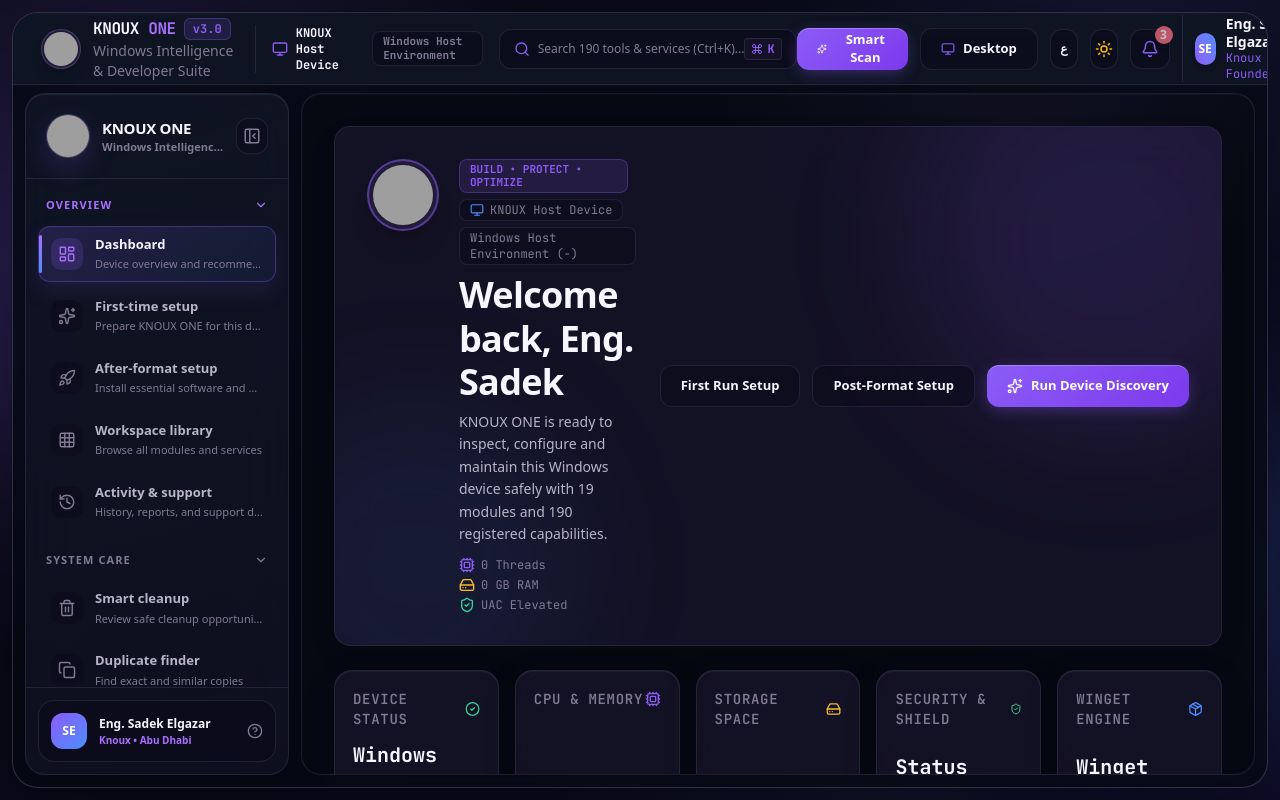
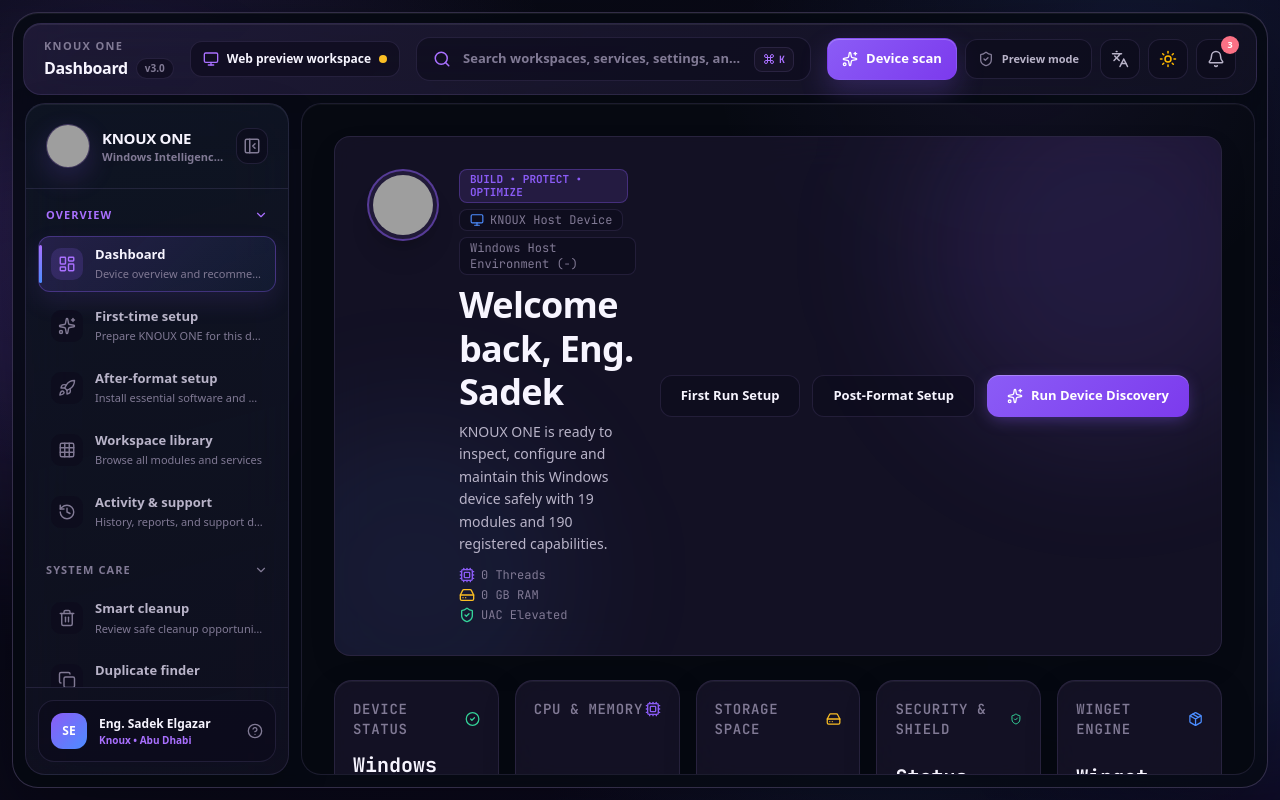
Before and after one commit to daynightae-cmyk/KNOUX-ONE, a React (Vite) app: page / in a window 1280 px wide. Built offline with nearby package versions, Linux system fonts and the light colour scheme; grey boxes are pictures that could not be loaded.

Commit message:
refactor: rebuild workspace command bar

```diff
--- a/src/components/layout/Header.tsx
+++ b/src/components/layout/Header.tsx
@@ -1,178 +1,149 @@
-/**
- * KNOUX ONE — Application Header / Titlebar Component
- */
+import React, { useMemo } from 'react';
+import {
+  Bell,
+  Command,
+  Languages,
+  Monitor,
+  Moon,
+  Search,
+  ShieldCheck,
+  Sparkles,
+  Sun,
+} from 'lucide-react';
+import { useKnoux } from '../../context/KnouxContext';
+import { NativeClient } from '../../services/nativeClient';
 
-import React from 'react';
-import { useKnoux } from '../../context/KnouxContext';
-import { OFFICIAL_LOGOS } from '../../data/brandAssets';
-import {
-  ShieldCheck,
-  Search,
-  Globe,
-  Sun,
-  Moon,
-  Bell,
-  Monitor,
-  Command,
-  Sparkles,
-  ShieldAlert,
-  SlidersHorizontal
-} from 'lucide-react';
+const ROUTE_TITLES: Record<string, { en: string; ar: string }> = {
+  dashboard: { en: 'Dashboard', ar: 'لوحة التحكم' },
+  'first-run': { en: 'First-time setup', ar: 'الإعداد لأول مرة' },
+  'post-format': { en: 'After-format setup', ar: 'إعداد ما بعد الفورمات' },
+  cleanup: { en: 'Smart cleanup', ar: 'التنظيف الذكي' },
+  duplicates: { en: 'Duplicate finder', ar: 'الملفات المكررة' },
+  storage: { en: 'Storage analyzer', ar: 'تحليل التخزين' },
+  startup: { en: 'Startup & services', ar: 'بدء التشغيل والخدمات' },
+  performance: { en: 'Performance center', ar: 'مركز الأداء' },
+  repair: { en: 'Windows repair', ar: 'إصلاح ويندوز' },
+  network: { en: 'Network & internet', ar: 'الشبكة والإنترنت' },
+  privacy: { en: 'Privacy center', ar: 'مركز الخصوصية' },
+  security: { en: 'Security center', ar: 'مركز الأمان' },
+  backup: { en: 'Backup & recovery', ar: 'النسخ والاستعادة' },
+  applications: { en: 'Applications & drivers', ar: 'البرامج والتعريفات' },
+  'file-tools': { en: 'File utilities', ar: 'أدوات الملفات' },
+  automation: { en: 'Automation & productivity', ar: 'الأتمتة والإنتاجية' },
+  developer: { en: 'Developer studio', ar: 'استوديو المطور' },
+  'project-tools': { en: 'Code & project tools', ar: 'أدوات الكود والمشروعات' },
+  diagnostics: { en: 'Logs & diagnostics', ar: 'السجلات والتشخيص' },
+  hardware: { en: 'Hardware health', ar: 'صحة الجهاز والمكونات' },
+  cloud: { en: 'Cloud & support', ar: 'السحابة والدعم' },
+  catalog: { en: 'Workspace library', ar: 'مكتبة مساحات العمل' },
+  settings: { en: 'Settings', ar: 'الإعدادات' },
+  about: { en: 'About KNOUX ONE', ar: 'عن كنوكس ون' },
+};
 
 export const Header: React.FC = () => {
   const {
+    currentRoute,
     theme,
     setTheme,
     language,
     setLanguage,
-    setCurrentRoute,
-    runtimeMode,
-    setRuntimeMode,
     setCommandPaletteOpen,
     runSmartScan,
     isScanning,
     notificationCount,
     clearNotifications,
     systemSpecs,
-    t
+    t,
   } = useKnoux();
 
+  const runtime = NativeClient.getRuntimeState();
+  const routeTitle = ROUTE_TITLES[currentRoute] ?? ROUTE_TITLES.dashboard;
+  const deviceLabel = useMemo(() => {
+    if (!runtime.available) return t('Web preview workspace', 'مساحة معاينة الويب');
+    return systemSpecs.computerName || t('Windows device', 'جهاز ويندوز');
+  }, [runtime.available, systemSpecs.computerName, t]);
+
   return (
-    <header className="h-18 border-b border-[var(--knoux-border)] bg-[var(--knoux-sidebar)] backdrop-blur-2xl px-5 md:px-7 flex items-center justify-between sticky top-0 z-40 select-none transition-all duration-200">
-      {/* Left: Branding & Global Search */}
-      <div className="flex items-center space-x-4 rtl:space-x-reverse">
-        {/* Circular Logo Emblem with Halo */}
-        <div
-          onClick={() => setCurrentRoute('brand-gallery')}
-          className="flex items-center space-x-3 rtl:space-x-reverse cursor-pointer group"
-          title={t('View Official KNOUX Branding & Assets', 'معرض هويّات وسكربتات كنوكس')}
-        >
-          <div className="relative w-10 h-10 rounded-full bg-[var(--knoux-surface-elevated)] border border-[var(--knoux-glass-border-strong)] p-0.5 flex items-center justify-center overflow-hidden shadow-lg group-hover:scale-105 transition-all duration-300 shrink-0">
-            <img
-              src={theme === 'dark' ? OFFICIAL_LOGOS.night.localPath : OFFICIAL_LOGOS.day.localPath}
-              onError={(e) => { (e.target as HTMLImageElement).src = theme === 'dark' ? OFFICIAL_LOGOS.night.remoteUrl : OFFICIAL_LOGOS.day.remoteUrl; }}
-              alt="KNOUX ONE Emblem"
-              className="w-full h-full object-cover rounded-full"
-            />
-          </div>
-          <div>
-            <div className="flex items-center space-x-2 rtl:space-x-reverse">
-              <span className="font-black text-base tracking-tight text-[var(--knoux-text)] font-mono group-hover:text-[var(--knoux-primary)] transition-colors">
-                KNOUX <span className="text-[var(--knoux-primary-bright)]">ONE</span>
-              </span>
-              <span className="text-xs px-2 py-0.5 rounded-md font-mono font-bold bg-[var(--knoux-primary)]/15 text-[var(--knoux-primary)] border border-[var(--knoux-primary)]/30">
-                v3.0
-              </span>
-            </div>
-            <p className="text-sm text-[var(--knoux-text-muted)] font-medium hidden sm:block">
-              {t('Windows Intelligence & Developer Suite', 'جناح ذكاء ويندوز والتطوير')}
-            </p>
+    <header className="knoux-topbar-shell flex shrink-0 items-center gap-4 px-4 md:px-5">
+      <div className="min-w-0 shrink-0">
+        <p className="text-[11px] font-bold uppercase tracking-[.12em] text-[var(--knoux-text-muted)]">KNOUX ONE</p>
+        <div className="mt-0.5 flex items-center gap-2 rtl:flex-row-reverse">
+          <h1 className="truncate text-[16px] font-black tracking-[-.02em] text-[var(--knoux-text)]">{t(routeTitle.en, routeTitle.ar)}</h1>
+          <span className="hidden rounded-full border border-[var(--knoux-border)] bg-[var(--knoux-surface-muted)] px-2 py-0.5 text-[10px] font-bold text-[var(--knoux-text-muted)] lg:inline-flex">v3.0</span>
         </div>
       </div>
 
-        {/* Device Context Chip */}
-        <div className="hidden lg:flex items-center space-x-2 rtl:space-x-reverse pl-4 border-l border-[var(--knoux-border)] text-xs font-mono text-[var(--knoux-text-muted)]">
-          <Monitor className="w-4 h-4 text-[var(--knoux-primary)] shrink-0" />
-          <span className="font-bold text-[var(--knoux-text)]">{systemSpecs.computerName}</span>
-          <span className="knoux-badge-muted">
-            {systemSpecs.osEdition}
-          </span>
+      <div className="hidden h-9 items-center gap-2 rounded-xl border border-[var(--knoux-border)] bg-[var(--knoux-surface-muted)] px-3 xl:flex rtl:flex-row-reverse">
+        <Monitor className="h-4 w-4 text-[var(--knoux-primary-bright)]" />
+        <span className="max-w-[170px] truncate text-[12px] font-bold text-[var(--knoux-text)]">{deviceLabel}</span>
+        <span className={`h-2 w-2 rounded-full ${runtime.available ? 'bg-[var(--knoux-success)] shadow-[0_0_12px_var(--knoux-success)]' : 'bg-[var(--knoux-warning)]'}`} />
       </div>
 
-        {/* Global Command Search Input (320-480px width) */}
       <button
+        type="button"
         onClick={() => setCommandPaletteOpen(true)}
-          className="hidden md:flex items-center justify-between w-72 lg:w-96 bg-[var(--knoux-surface-muted)] hover:bg-[var(--knoux-surface-elevated)] border border-[var(--knoux-border)] text-[var(--knoux-text-muted)] px-3.5 py-2 rounded-xl text-xs transition-all duration-200 group shadow-inner"
+        className="group mx-auto hidden min-h-[44px] min-w-0 max-w-[520px] flex-1 items-center gap-3 rounded-[14px] border border-[var(--knoux-border)] bg-[var(--knoux-surface-muted)] px-4 text-start transition hover:border-[var(--knoux-primary)]/35 hover:bg-[var(--knoux-surface-elevated)] md:flex rtl:flex-row-reverse"
       >
-          <div className="flex items-center space-x-2 rtl:space-x-reverse">
-            <Search className="w-4 h-4 text-[var(--knoux-primary)] group-hover:scale-110 transition-transform" />
-            <span className="truncate group-hover:text-[var(--knoux-text)]">
-              {t('Search 190 tools & services (Ctrl+K)...', 'ابحث في الـ 190 أداة وخدمة (Ctrl+K)...')}
+        <Search className="h-[18px] w-[18px] shrink-0 text-[var(--knoux-primary-bright)]" />
+        <span className="min-w-0 flex-1 truncate text-[13px] font-semibold text-[var(--knoux-text-muted)] group-hover:text-[var(--knoux-text-secondary)]">
+          {t('Search workspaces, services, settings, and activity…', 'ابحث في الأقسام والخدمات والإعدادات والعمليات…')}
         </span>
-          </div>
-          <kbd className="hidden lg:inline-flex items-center gap-1 bg-[var(--knoux-surface)] border border-[var(--knoux-border)] px-1.5 py-0.5 rounded text-xs font-mono font-bold text-[var(--knoux-primary)]">
-            <Command className="w-3 h-3" /> K
+        <kbd className="hidden items-center gap-1 rounded-lg border border-[var(--knoux-border)] bg-[var(--knoux-surface)] px-2 py-1 font-mono text-[10px] font-bold text-[var(--knoux-primary-bright)] lg:inline-flex">
+          <Command className="h-3 w-3" /> K
         </kbd>
       </button>
+
+      <div className="ms-auto flex shrink-0 items-center gap-2 rtl:me-auto rtl:ms-0 rtl:flex-row-reverse">
+        <button
+          type="button"
+          onClick={runSmartScan}
+          disabled={isScanning}
+          className="knoux-card-action knoux-card-action--primary hidden min-w-[128px] md:inline-flex"
+        >
+          <Sparkles className={`h-4 w-4 ${isScanning ? 'animate-spin' : ''}`} />
+          <span>{isScanning ? t('Reading device…', 'جاري قراءة الجهاز…') : t('Device scan', 'فحص الجهاز')}</span>
+        </button>
+
+        <div className="hidden min-h-[40px] items-center gap-2 rounded-xl border border-[var(--knoux-border)] bg-[var(--knoux-surface-muted)] px-3 lg:flex rtl:flex-row-reverse">
+          <ShieldCheck className={`h-4 w-4 ${runtime.available ? 'text-[var(--knoux-success)]' : 'text-[var(--knoux-text-muted)]'}`} />
+          <span className="text-[11px] font-bold text-[var(--knoux-text-secondary)]">{runtime.available ? t('Desktop runtime', 'بيئة سطح المكتب') : t('Preview mode', 'وضع المعاينة')}</span>
         </div>
 
-      {/* Right Controls & Runtime Badge */}
-      <div className="flex items-center space-x-2 sm:space-x-3 rtl:space-x-reverse">
-        {/* Quick Smart Scan Trigger */}
         <button
-          onClick={runSmartScan}
-          disabled={isScanning}
-          className="hidden sm:flex items-center space-x-2 rtl:space-x-reverse knoux-button-primary text-xs"
+          type="button"
+          onClick={() => setLanguage(language === 'en' ? 'ar' : 'en')}
+          className="grid h-10 w-10 place-items-center rounded-xl border border-[var(--knoux-border)] bg-[var(--knoux-surface-muted)] text-[var(--knoux-text-secondary)] transition hover:border-[var(--knoux-primary)]/35 hover:text-[var(--knoux-primary-bright)]"
+          title={t('Switch language', 'تبديل اللغة')}
         >
-          <Sparkles className={`w-4 h-4 ${isScanning ? 'animate-spin' : ''}`} />
-          <span>{isScanning ? t('Scanning System...', 'جاري الفحص...') : t('Smart Scan', 'فحص ذكي')}</span>
+          <Languages className="h-[18px] w-[18px]" />
         </button>
 
-        {/* Runtime Mode Switcher */}
-        <div>
-          {runtimeMode === 'desktop_elevated' ? (
-            <span className="knoux-badge-danger flex items-center space-x-1.5 rtl:space-x-reverse px-3 py-1.5 text-xs">
-              <ShieldAlert className="w-4 h-4 animate-pulse" />
-              <span className="hidden sm:inline">{t('Admin Elevated', 'مسؤول مرتفع')}</span>
-            </span>
-          ) : (
         <button
-              onClick={() => setRuntimeMode(runtimeMode === 'desktop' ? 'web' : 'desktop')}
-              className="knoux-button-secondary text-xs"
-              title={t('Toggle Desktop / Web preview runtime', 'تبديل وضع سطح المكتب / الويب')}
+          type="button"
+          onClick={() => setTheme(theme === 'dark' ? 'light' : 'dark')}
+          className="grid h-10 w-10 place-items-center rounded-xl border border-[var(--knoux-border)] bg-[var(--knoux-surface-muted)] text-[var(--knoux-text-secondary)] transition hover:border-[var(--knoux-primary)]/35 hover:text-[var(--knoux-primary-bright)]"
+          title={t('Switch theme', 'تبديل المظهر')}
         >
-              <Monitor className="w-3.5 h-3.5 text-[var(--knoux-primary)]" />
-              <span className="hidden sm:inline">{runtimeMode === 'desktop' ? t('Desktop', 'سطح المكتب') : t('Web', 'ويب')}</span>
-            </button>
-          )}
-        </div>
-
-        {/* Language Selector */}
-        <button
-          onClick={() => setLanguage(language === 'en' ? 'ar' : 'en')}
-          className="w-10 h-10 rounded-xl bg-[var(--knoux-surface-muted)] hover:bg-[var(--knoux-surface-elevated)] border border-[var(--knoux-border)] text-[var(--knoux-text)] font-mono font-bold text-xs flex items-center justify-center transition-all"
-          title={t('Switch to Arabic', 'التحويل إلى الإنجليزية')}
-        >
-          {language === 'en' ? 'ع' : 'EN'}
+          {theme === 'dark' ? <Sun className="h-[18px] w-[18px] text-amber-400" /> : <Moon className="h-[18px] w-[18px] text-indigo-600" />}
         </button>
 
-        {/* Theme Selector */}
         <button
-          onClick={() => setTheme(theme === 'dark' ? 'light' : 'dark')}
-          className="w-10 h-10 rounded-xl bg-[var(--knoux-surface-muted)] hover:bg-[var(--knoux-surface-elevated)] border border-[var(--knoux-border)] text-[var(--knoux-text)] flex items-center justify-center transition-all"
-          title={t('Toggle Light / Dark Theme', 'تبديل النمط الفاتح والداكن')}
+          type="button"
+          onClick={clearNotifications}
+          className="relative grid h-10 w-10 place-items-center rounded-xl border border-[var(--knoux-border)] bg-[var(--knoux-surface-muted)] text-[var(--knoux-text-secondary)] transition hover:border-[var(--knoux-primary)]/35 hover:text-[var(--knoux-primary-bright)]"
+          title={t('Notifications', 'الإشعارات')}
         >
-          {theme === 'dark' ? (
-            <Sun className="w-4.5 h-4.5 text-amber-400" />
-          ) : (
-            <Moon className="w-4.5 h-4.5 text-indigo-500" />
+          <Bell className="h-[18px] w-[18px]" />
+          {notificationCount > 0 && (
+            <span className="absolute -end-1 -top-1 grid h-[18px] min-w-[18px] place-items-center rounded-full bg-[var(--knoux-danger)] px-1 text-[9px] font-black text-white">{notificationCount}</span>
           )}
         </button>
 
-        {/* Notification Bell */}
-        <div className="relative">
-          <button
-            onClick={clearNotifications}
-            className="w-10 h-10 rounded-xl bg-[var(--knoux-surface-muted)] hover:bg-[var(--knoux-surface-elevated)] border border-[var(--knoux-border)] text-[var(--knoux-text)] flex items-center justify-center transition-all relative"
-            title={t('Notifications', 'الإشعارات')}
-          >
-            <Bell className="w-4.5 h-4.5 text-[var(--knoux-primary)]" />
-            {notificationCount > 0 && (
-              <span className="absolute -top-1 -right-1 w-4.5 h-4.5 rounded-full bg-[var(--knoux-danger)] text-white text-xs font-bold flex items-center justify-center shadow-md animate-pulse">
-                {notificationCount}
-              </span>
-            )}
-          </button>
-        </div>
-
-        {/* Profile Card Badge */}
-        <div className="hidden xl:flex items-center space-x-2.5 rtl:space-x-reverse pl-3 border-l border-[var(--knoux-border)] text-xs">
-          <div className="w-8 h-8 rounded-xl bg-gradient-to-tr from-[var(--knoux-primary)] to-[var(--knoux-accent-blue)] text-white flex items-center justify-center font-bold text-xs shadow-md">
-            SE
-          </div>
-          <div className="leading-tight text-sm">
-            <p className="font-extrabold text-[var(--knoux-text)]">Eng. Sadek Elgazar</p>
-            <p className="text-xs text-[var(--knoux-primary)] font-mono">Knoux Founder</p>
+        <div className="hidden items-center gap-2.5 rounded-xl border border-[var(--knoux-border)] bg-[var(--knoux-surface-muted)] p-1.5 pe-3 2xl:flex rtl:flex-row-reverse rtl:ps-3 rtl:pe-1.5">
+          <div className="grid h-8 w-8 place-items-center rounded-[10px] bg-[linear-gradient(135deg,var(--knoux-primary),var(--knoux-accent-blue))] text-[11px] font-black text-white">SE</div>
+          <div className="min-w-0 leading-tight">
+            <p className="truncate text-[11px] font-extrabold text-[var(--knoux-text)]">Eng. Sadek Elgazar</p>
+            <p className="truncate text-[9px] font-bold text-[var(--knoux-primary-bright)]">Knoux Founder</p>
           </div>
         </div>
       </div>
```
Lines whose indentation alone changed are shown as unchanged.
